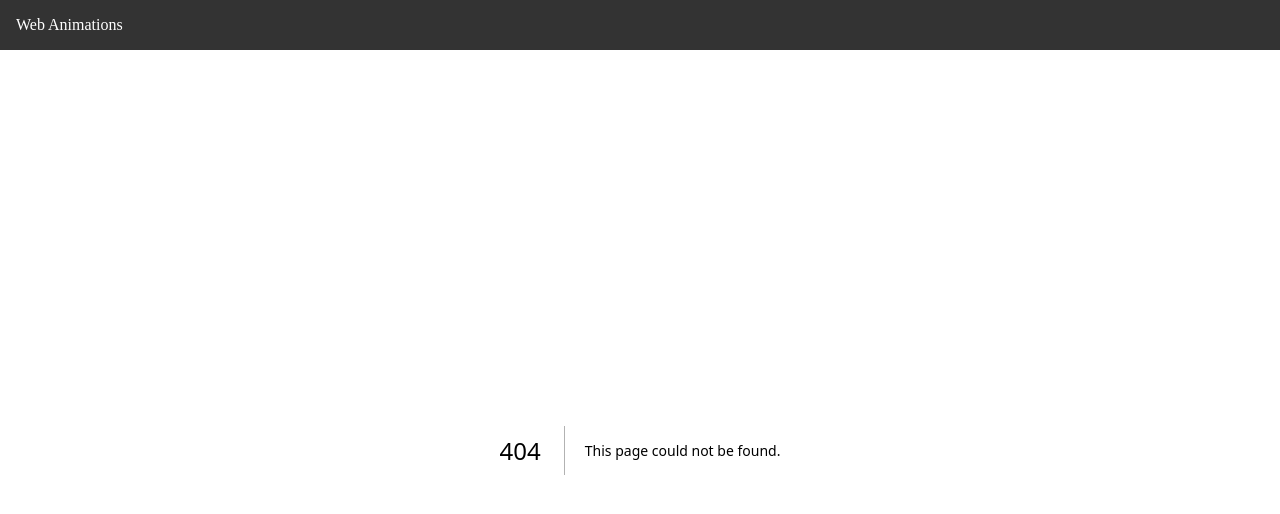
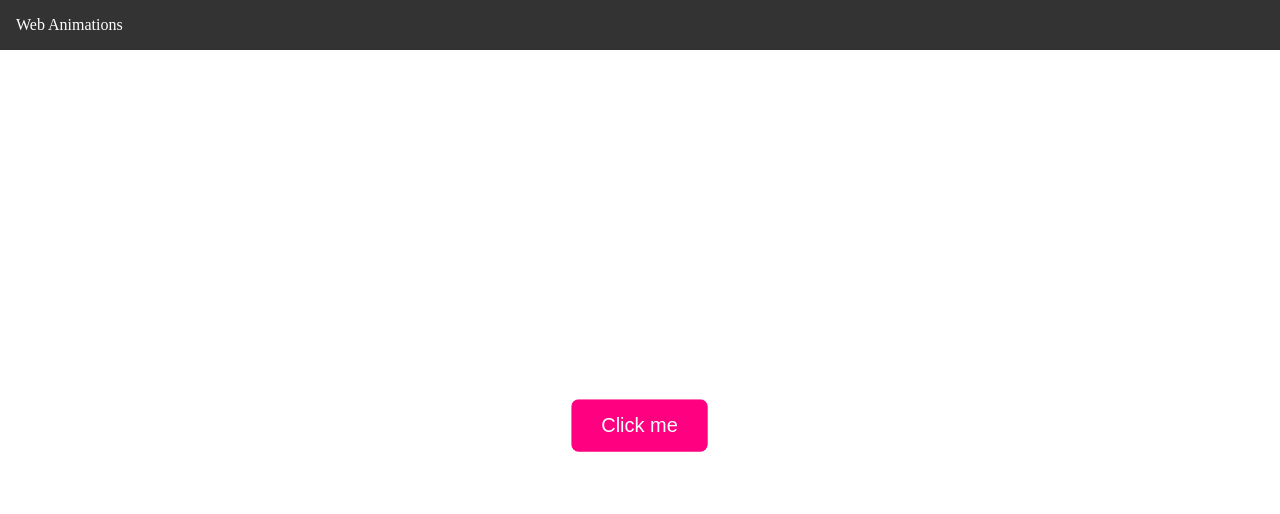
Before and after one commit to Johnson1602/web-animations, a Next.js app: page /basics in a window 1280 px wide. Before the commit this address had no page. Shown: the top 514 px of the page. Built offline with nearby package versions, Linux system fonts and the light colour scheme.

Commit message:
feat: add animation demos

```diff
--- /dev/null
+++ b/app/basics/page.tsx
@@ -0,0 +1,29 @@
+'use client'
+
+import { motion } from 'framer-motion'
+import { DemoWrapper } from '@/components'
+
+export default function BasicsPage() {
+  return (
+    <DemoWrapper>
+      <motion.button
+        className='demo-button'
+        animate={{
+          backgroundColor: '#ff0080',
+          color: '#fff',
+          // rotate: 360,
+          scale: 1.5,
+        }}
+        transition={{
+          delay: 1,
+          // ease: 'easeInOut',
+          repeat: Infinity,
+          repeatDelay: 0.5,
+          repeatType: 'reverse',
+        }}
+      >
+        Click me
+      </motion.button>
+    </DemoWrapper>
+  )
+}
--- /dev/null
+++ b/app/demo.scss
@@ -0,0 +1,23 @@
+.demo__list {
+  display: flex;
+  flex-direction: column;
+}
+
+.demo-button {
+  padding: 10px 20px;
+  color: #191919;
+  background-color: #f0f0f0;
+  border-radius: 5px;
+
+  &.demo-button--primary {
+    color: #fff;
+    background-color: #007bff;
+    border-radius: 20px;
+  }
+}
+
+.demo-div {
+  width: 100px;
+  height: 100px;
+  background-color: #ccc;
+}
--- a/app/globals.scss
+++ b/app/globals.scss
@@ -11,7 +11,21 @@ body {
   overflow-x: hidden;
 }
 
+li {
+  list-style: none;
+}
+
+body {
+  display: flex;
+  flex-direction: column;
+}
+
 a {
   color: inherit;
   text-decoration: none;
 }
+
+button {
+  border: none;
+  cursor: pointer;
+}
--- a/app/layout.tsx
+++ b/app/layout.tsx
@@ -1,6 +1,7 @@
 import type { Metadata } from 'next'
 import { Header } from '@/components'
 import './globals.scss'
+import './demo.scss'
 
 export const metadata: Metadata = {
   title: 'Web animations',
--- /dev/null
+++ b/components/demo-wrapper/index.scss
@@ -0,0 +1,7 @@
+.demo-wrapper {
+  flex-grow: 1;
+  display: flex;
+  justify-content: center;
+  align-items: center;
+  width: 100%;
+}
--- /dev/null
+++ b/components/demo-wrapper/index.tsx
@@ -0,0 +1,9 @@
+import './index.scss'
+
+export function DemoWrapper({
+  children,
+}: Readonly<{
+  children: React.ReactNode
+}>): JSX.Element {
+  return <div className='demo-wrapper'>{children}</div>
+}
--- a/components/header/index.tsx
+++ b/components/header/index.tsx
@@ -1,5 +1,10 @@
+import Link from 'next/link'
 import './index.scss'
 
 export function Header(): JSX.Element {
-  return <div className='site-header'>Web Animations</div>
+  return (
+    <div className='site-header'>
+      <Link href='/'>Web Animations</Link>
+    </div>
+  )
 }
--- a/components/index.ts
+++ b/components/index.ts
@@ -1 +1,2 @@
 export { Header } from './header'
+export { DemoWrapper } from './demo-wrapper'
```
Also changed, not shown: app/gestures/page.tsx (added, +18 -0 lines), app/keyframes/page.tsx (added, +25 -0 lines), app/page.tsx (+19 -0 lines).
